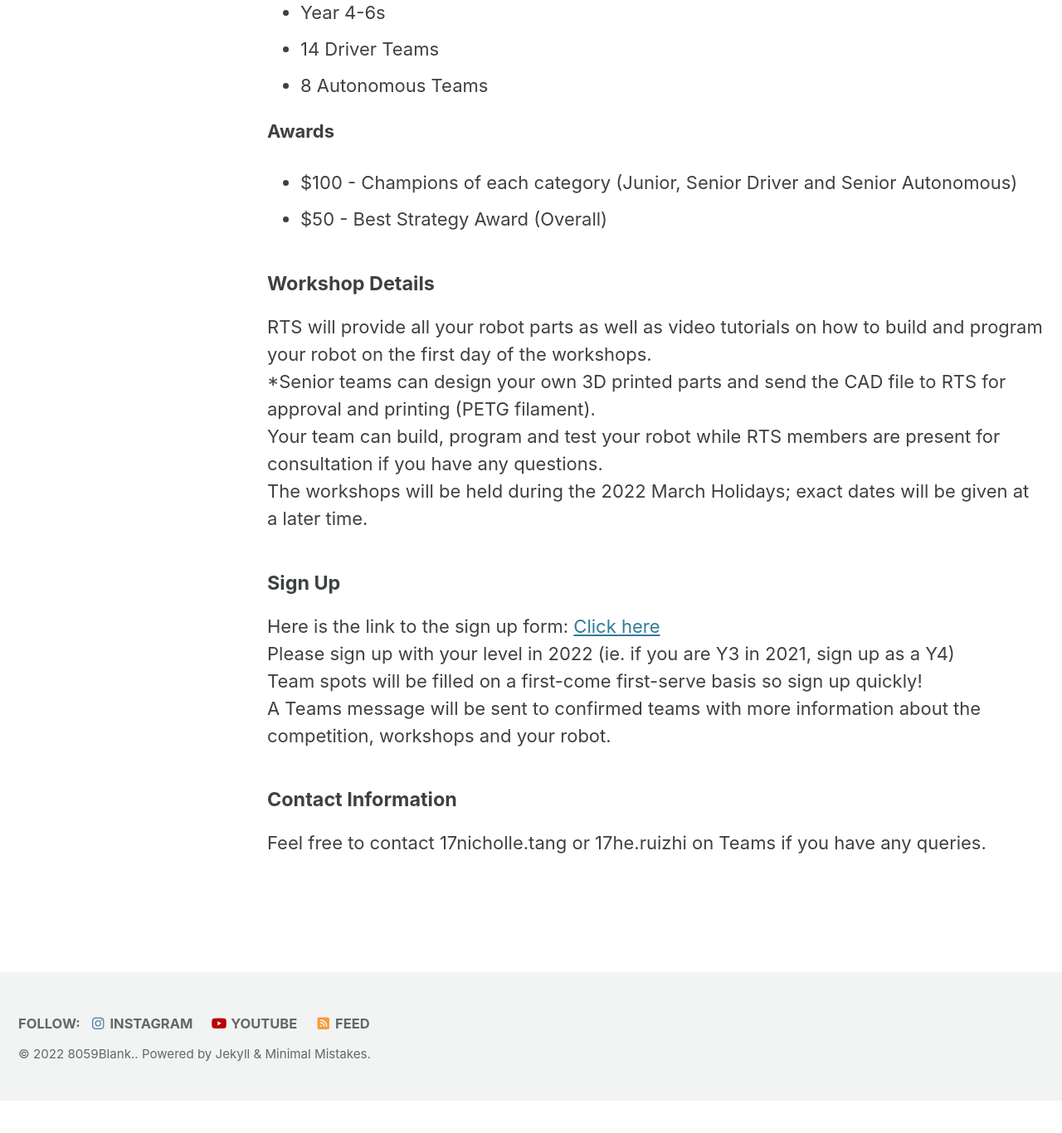
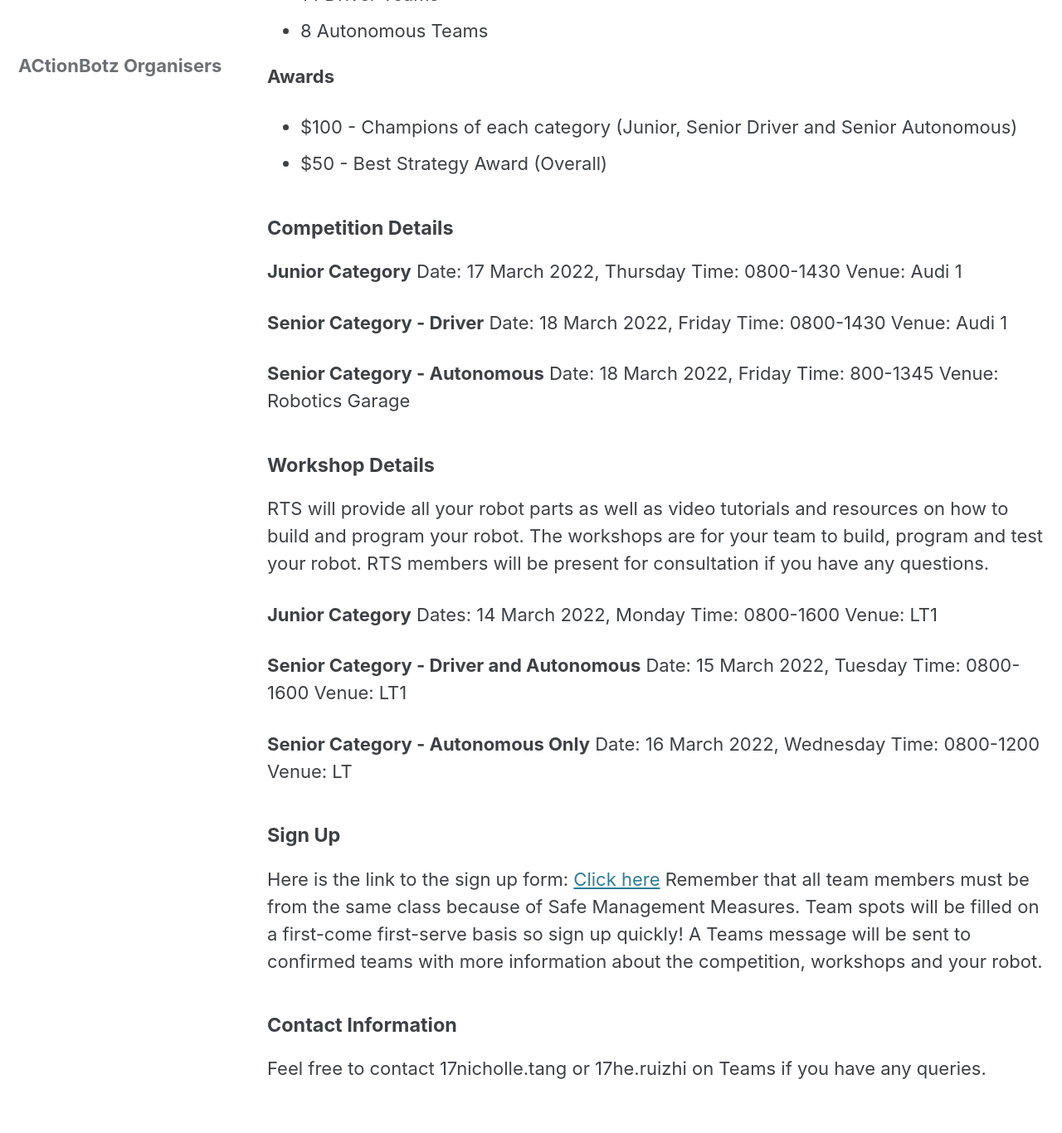
Before and after one commit to 8059blank/8059blank.github.io, a Jekyll site: the page built from _posts/actionbots/2019-09-16-ACtionBots Information.md, in a window 1280 px wide and 1400 px high, scrolled down 859 px. Shown: the top 1366 px of the window at 83% size. Built offline with Jekyll 4.4.1, drawn with Linux system fonts in a browser that asks for light colours; cached includes are drawn as plain includes; nearby versions of some CDN libraries; before the commit the page ends 2186 px from its top, so only the background shows below that; some of the changed text lies outside the part shown.

Commit message:
Update 2019-09-16-ACtionBots Information.md

```diff
--- a/_posts/actionbots/2019-09-16-ACtionBots Information.md
+++ b/_posts/actionbots/2019-09-16-ACtionBots Information.md
@@ -7,44 +7,67 @@
   name: ACtionBotz Organisers
 ---
 
-##### Due to the current Covid-19 situation, the in-person competition will be postponed to the 2022 March holiday
+#### Programme Details
+ACtionBots is a fast-paced competition where you can form a team of 2-3 students from the same class to build your own combat bot to battle in an arena. During the event, you will be able to discover and apply new STEM knowledge. Robotics Technology Society (RTS) members wil conduct workshops where your team can learn about the bascis of Arduino in order to construct and program a simple remote-controlled robot. Then, you will face off against other teams to fight for the championship and prize money in a 1v1 tournament.
 
-#### Programme Details
-
-ACtionBots is a fast-paced competition where you can form a team of 2-3 students to build your own 3D printed combat bot to battle in an arena. Robotics Technology Society (RTS) members wil conduct workshops where your team can learn about the basics of building a robot and Arduino in order to construct and program a simple remote-controlled robot. Then, you will face off against other teams to fight for the championship and prize money in a 1v1 tournament.
-
-ACtionBots has 2 categories (based on your level in 2022):
+ACtionBots has 2 categories:
 
 **Junior Category**
-
 * Year 1-3s
 * 14 Driver Teams
 
+
 **Senior Category**
-
 * Year 4-6s
 * 14 Driver Teams
 * 8 Autonomous Teams
 
 **Awards**
-
 * $100 - Champions of each category (Junior, Senior Driver and Senior Autonomous)
 * $50  - Best Strategy Award (Overall)
 
+#### Competition Details
+**Junior Category**
+Date: 17 March 2022, Thursday
+Time: 0800-1430
+Venue: Audi 1
+
+**Senior Category - Driver**
+Date: 18 March 2022, Friday
+Time: 0800-1430
+Venue: Audi 1
+
+**Senior Category - Autonomous**
+Date: 18 March 2022, Friday
+Time: 800-1345
+Venue: Robotics Garage
+
+
 #### Workshop Details
+RTS will provide all your robot parts as well as video tutorials and resources on how to build and program your robot.
+The workshops are for your team to build, program and test your robot. RTS members will be present for consultation if you have any questions.
 
-RTS will provide all your robot parts as well as video tutorials on how to build and program your robot on the first day of the workshops.
-*Senior teams can design your own 3D printed parts and send the CAD file to RTS for approval and printing (PETG filament).
-Your team can build, program and test your robot while RTS members are present for consultation if you have any questions.
-The workshops will be held during the 2022 March Holidays; exact dates will be given at a later time.
+**Junior Category**
+Dates: 14 March 2022, Monday
+Time: 0800-1600
+Venue: LT1
+
+**Senior Category - Driver and Autonomous**
+Date: 15 March 2022, Tuesday
+Time: 0800-1600
+Venue: LT1
+
+**Senior Category - Autonomous Only**
+Date: 16 March 2022, Wednesday
+Time: 0800-1200
+Venue: LT
 
 #### Sign Up
-
 Here is the link to the sign up form: [Click here](https://forms.office.com/r/rk2qXWjxPN)
-Please sign up with your level in 2022 (ie. if you are Y3 in 2021, sign up as a Y4)
+Remember that all team members must be from the same class because of Safe Management Measures.
 Team spots will be filled on a first-come first-serve basis so sign up quickly!
 A Teams message will be sent to confirmed teams with more information about the competition, workshops and your robot.
 
+
 #### Contact Information
-
 Feel free to contact 17nicholle.tang or 17he.ruizhi on Teams if you have any queries.
```
